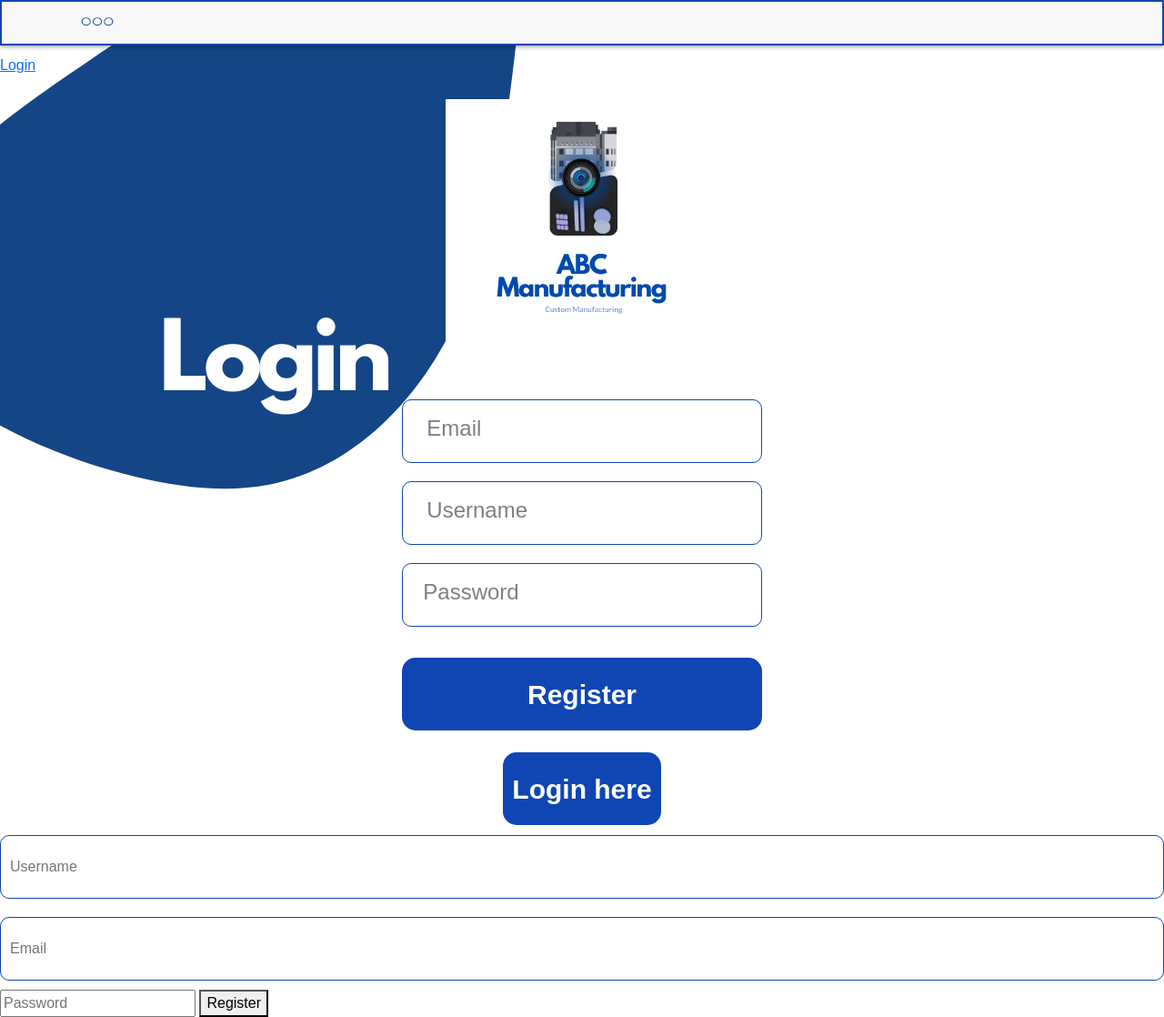
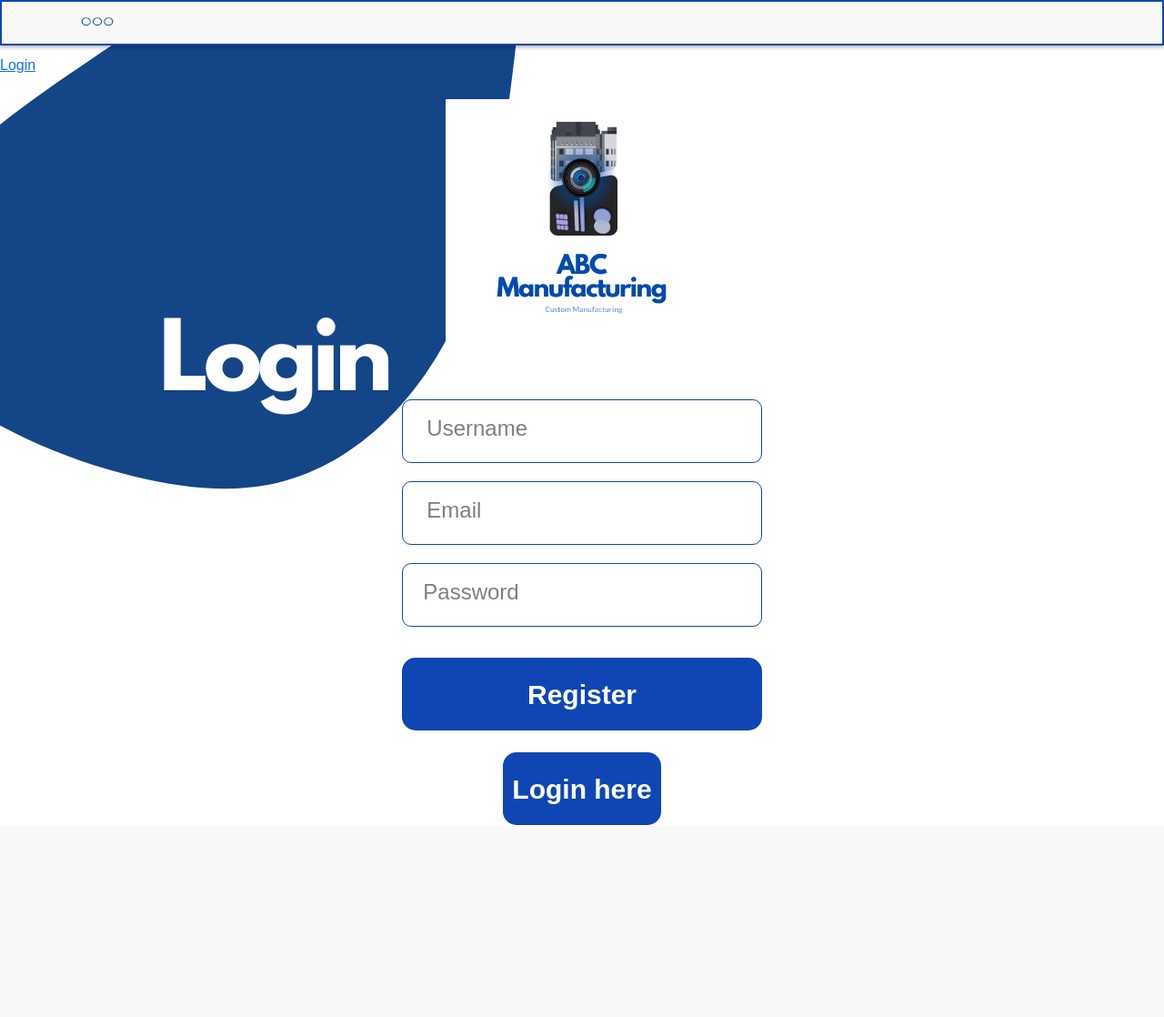
Before and after one commit to Puds01/Puds-Project-1, a PHP site: page /register.php in a window 1280 px wide. Shown: the whole page at 91% size. After the commit the page ends 907 px from the top, so only its background shows below. Run offline with PHP 8.4, Linux system fonts and the light colour scheme.

Commit message:
signup_input function fix + icon1 nav disabled

```diff
--- a/activity history.php
+++ b/activity history.php
@@ -35,7 +35,6 @@ usort($combined_results, function($a, $b) {
 <body>
 
     <div class="container1">
-        <a href="index.php">
             <img src="Images/icon1.png" alt="Icon" class="icon1">
         </a>
     </div>
--- a/camera.php
+++ b/camera.php
@@ -20,7 +20,6 @@ require_once 'includes/login_view.php';
     <body>
 
         <div class="container1">
-            <a href="index.php">
                 <img src="Images/icon1.png" alt="Icon" class="icon1">
             </a>
         </div>
--- a/employee registration.php
+++ b/employee registration.php
@@ -16,7 +16,6 @@ require_once 'includes/login_view.php';
 <body>
 <div id="loader"></div>
 <div class="container1">
-    <a href="index.php">
         <img src="Images/icon1.png" alt="Icon" class="icon1">
     </a>
 </div>
--- a/includes/signup_view.php
+++ b/includes/signup_view.php
@@ -6,26 +6,34 @@ function signup_input()
 {
     if (isset($_SESSION["signup_data"]["username"]) && !isset($_SESSION["error_signup"]["username_taken"])) {
         echo '
-        <form action="includes/registerhandler.php" method="POST" class="form1">
-        	<div class="input-design1">
-                <input class = "input1" type = "text" name = "username" placeholder = "Username" value ="
-
-
-
-
-
-                ' . $_SESSION["signup_data"]["username"] . '">
+        <div class="input-design1">
+        <input required class = "input1" type = "text" name = "username" placeholder = "" value ="' . $_SESSION["signup_data"]["username"] .
+        '"><label class="label1">Username</label>
+        </div>
         ';
     } else {
-        echo '<input class = "input1" type = "text" name = "username" placeholder = "Username">';
+        echo '<div class="input-design1">
+        <input required class = "input1" type = "text" name = "username" placeholder = "">
+        <label class="label1">Username</label></div>';
     }
 
     if (isset($_SESSION["signup_data"]["email"]) && !isset($_SESSION["error_signup"]["email_used"]) && !isset($_SESSION["error_signup"]["invalid_email"])) {
-        echo '<input class = "input1" type = "text" name = "email" placeholder = "Email" value ="' . $_SESSION["signup_data"]["email"] . '">';
+        echo '
+        	<div class="input-design1">
+                <input required class = "input1" type = "text" name = "email" placeholder = "" value ="' . $_SESSION["signup_data"]["email"] . '">
+                <label class="label1">Email</label></div>
+        ';
     } else {
-        echo '<input class = "input1" type = "text" name = "email" placeholder = "Email">';
+        echo '
+        <div class="input-design1">
+        <input required class = "input1" type = "text" name = "email" placeholder = "">
+        <label class="label1">Email</label></div>';
     }
-    echo '<input type = "password" name = "password" placeholder = "Password">';
+    echo '
+    <div class="input-design2">
+    <input required class = "input2" type = "password" name = "password" placeholder = "">
+    &nbsp;&nbsp;&nbsp;&nbsp;
+    <label class="label2">Password</label>';
 }
 
 function check_signup_errors()
--- a/public feed.php
+++ b/public feed.php
@@ -24,7 +24,6 @@ require_once 'includes/login_view.php';
 <body>
 
     <div class="container1">
-        <a href="index.php">
         <img src="Images/icon1.png" alt="Icon" class="icon1">
         </a>
     </div>
--- a/register.php
+++ b/register.php
@@ -27,24 +27,12 @@ require_once 'includes/signup_view.php';
     		<img src="Images/logo2.png" alt="Logo" class="logo2">
 
         	<form action="includes/registerhandler.php" method="POST" class="form1">
-        		<div class="input-design1">
-                    <input type = "text" name = "email" placeholder ="" required class="input1">
-			        <label class="label1">Email</label>
-			    </div>
 
-                <div class="input-design1">
-                    <input type = "text" name = "username" placeholder ="" required class="input1">
-			        <label class="label1">Username</label>
-			    </div>
-			    <div class="input-design2">
-                <input type = "password" name = "password" placeholder = "" class="input2" required>
-                &nbsp;&nbsp;&nbsp;&nbsp;
-			    <label class="label2">Password</label>
-
+        	    <?php
+                check_signup_errors();
+                signup_input();
+                ?>
                 <button type ="submit" class="submit"  >Register</button>
-                <?php
-                check_signup_errors();
-                ?>
                 <br><br>
 
                 </div>
@@ -52,14 +40,6 @@ require_once 'includes/signup_view.php';
             <a href = "login.php"><button class="submit">Login here</button></a>
         </div>
     </div>
-    <form action="includes/registerhandler.php" method="POST">
-        <?php
-        signup_input();
-        ?>
-        <button>Register</button>
-    </form>
-
-
 </body>
 
 </html>
--- a/rfid management.php
+++ b/rfid management.php
@@ -23,7 +23,6 @@ require_once 'includes/login_view.php';
 </head>
 <body>
     <div class="container1">
-        <a href="index.php">
             <img src="Images/icon1.png" alt="Icon" class="icon1">
         </a>
     </div>
--- a/support.php
+++ b/support.php
@@ -25,7 +25,6 @@ require_once 'includes/login_view.php';
 </head>
 <body>
     <div class="container1">
-        <a href="index.php">
             <img src="Images/icon1.png" alt="Icon" class="icon1">
         </a>
     </div>
```
Also changed, not shown: New Text Document.txt (deleted).
